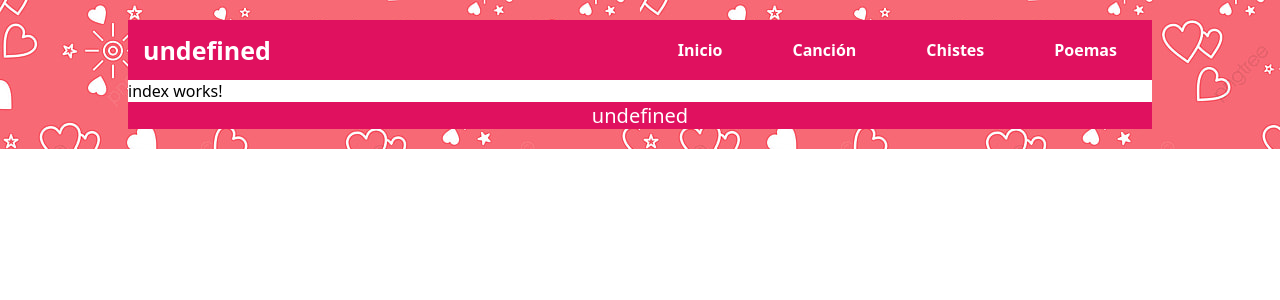
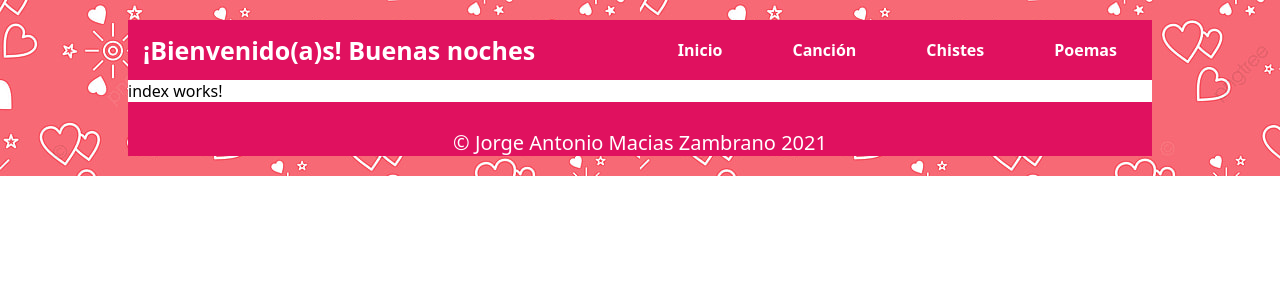
Before and after one commit to Jorgemacias-12/Dia-de-las-madres, an Angular app: page / in a window 1280 px wide. Shown: the top 300 px of the page. Built offline with nearby package versions, Linux system fonts and the light colour scheme.

Commit message:
Rutas del componente principal, y modificaciones al codigo del componente

```diff
--- a/src/app/app.component.ts
+++ b/src/app/app.component.ts
@@ -1,10 +1,52 @@
-import { Component } from '@angular/core';
+import { Component, OnInit } from '@angular/core';
 
 @Component({
   selector: 'app-root',
   templateUrl: './app.component.html',
   styleUrls: ['./app.component.css']
 })
-export class AppComponent {
-  title = 'moms-day';
+export class AppComponent implements OnInit {
+  copyright_date!: string;
+  greeting!: string;
+
+  ngOnInit(): void {
+    this.copyright_date =
+      `
+      \u00A9 Jorge Antonio Macias Zambrano ${new Date().getFullYear()}
+    `;
+    this.greeting = `¡Bienvenido(a)s! ${this.greet()}`;
+
+  }
+
+  greet(): string {
+    let hour: number = new Date().getHours();
+    let table: { [hour: number]: string } = {
+      0: "Buenas noches",
+      1: "Buenas noches",
+      2: "Buenas noches",
+      3: "Buenas noches",
+      4: "Buenas noches",
+      5: "Buenas noches",
+      6: "Buenos días",
+      7: "Buenos días",
+      8: "Buenos días",
+      9: "Buenos días",
+      10: "Buenos días",
+      11: "Buenos días",
+      12: "Buenas tardes",
+      13: "Buenas tardes",
+      14: "Buenas tardes",
+      15: "Buenas tardes",
+      16: "Buenas tardes",
+      17: "Buenas tardes",
+      18: "Buenas tardes",
+      19: "Buenas tardes",
+      20: "Buenas noches",
+      21: "Buenas noches",
+      22: "Buenas noches",
+      23: "Buenas noches"
+    }
+    return `${table[hour]}`;
+  }
+
 }
--- a/src/app/app.module.ts
+++ b/src/app/app.module.ts
@@ -7,6 +7,7 @@ import { IndexComponent } from './components/index/index.component';
 import { SongComponent } from './components/song/song.component';
 import { JokesComponent } from './components/jokes/jokes.component';
 import { PoemsComponent } from './components/poems/poems.component';
+import { NotFoundComponent } from './components/not-found/not-found.component';
 
 @NgModule({
   declarations: [
@@ -14,7 +15,8 @@ import { PoemsComponent } from './components/poems/poems.component';
     IndexComponent,
     SongComponent,
     JokesComponent,
-    PoemsComponent
+    PoemsComponent,
+    NotFoundComponent
   ],
   imports: [
     BrowserModule,
```
